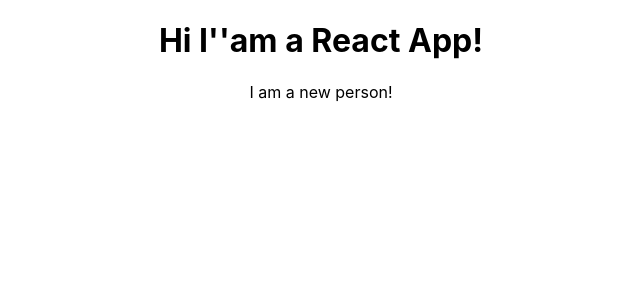
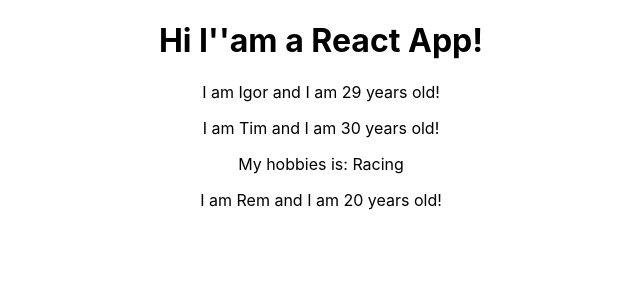
Before and after one commit to danilovIgor773/react-complete-guide, a React (Create React App) app: page / in a window 1280 px wide. Shown: the top 300 px of the page, without its empty margins (319-959 px from the left). Built offline with nearby package versions, Linux system fonts and the light colour scheme.

Commit message:
Added 'state' obj for main App class to customize components dynamicly

```diff
--- a/src/App.js
+++ b/src/App.js
@@ -1,24 +1,37 @@
-import React from "react";
+import React, { Component } from "react";
 import "./App.css";
 import Person from "./Person/Person";
 
-function App() {
-  return (
-    <div className="App">
-      <h1>Hi I''am a React App!</h1>
-      <Person />
-    </div>
-  );
+class App extends Component {
+  state = {
+    persons: [
+      { name: "Igor", age: "29" },
+      { name: "Tim", age: "30" },
+      { name: "Rem", age: "20" }
+    ]
+  };
+
+  render() {
+    return (
+      <div className="App">
+        <h1>Hi I''am a React App!</h1>
+        <Person
+          name={this.state.persons[0].name}
+          age={this.state.persons[0].age}
+        />
+        <Person
+          name={this.state.persons[1].name}
+          age={this.state.persons[1].age}
+        >
+          My hobbies is: Racing
+        </Person>
+        <Person
+          name={this.state.persons[2].name}
+          age={this.state.persons[2].age}
+        />
+      </div>
+    );
+  }
 }
 
-// class App extends Component {
-//   render() {
-//     return React.createElement(
-//       "div",
-//       { className: "App" },
-//       React.createElement("h1", null, "This component created in other way!")
-//     );
-//   }
-// }
-
 export default App;
--- a/src/Person/Person.js
+++ b/src/Person/Person.js
@@ -1,7 +1,14 @@
 import React from "react";
 
-const person = () => {
-  return <p>I am a new person!</p>;
+const person = props => {
+  return (
+    <div>
+      <p>
+        I am {props.name} and I am {props.age} years old!
+      </p>
+      <p>{props.children}</p>
+    </div>
+  );
 };
 
 export default person;
```
